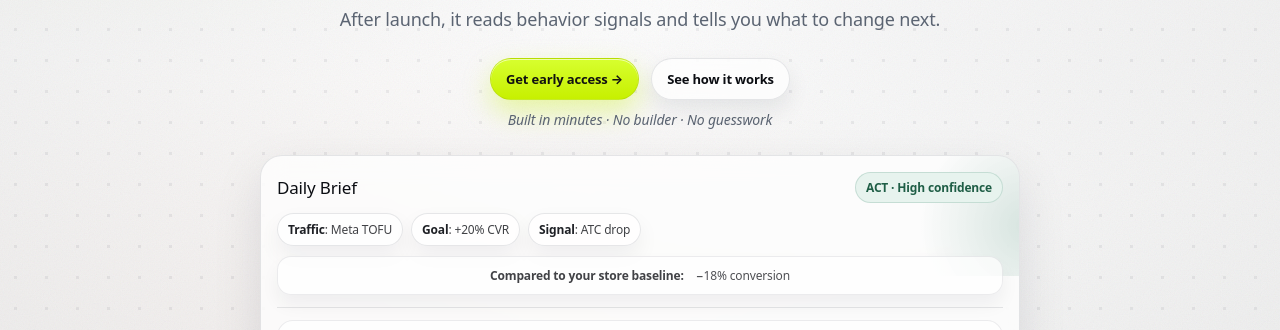
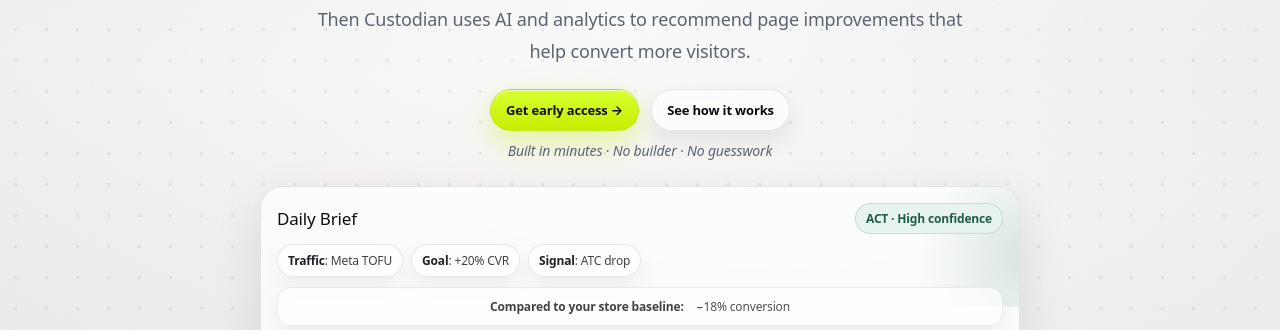
Before and after one commit to AdrienBelhomme/landing-page-custodian, a plain HTML site: page index.html in a window 1280 px wide. Shown: the part 420-750 px from the top of the page. Drawn offline with Linux system fonts and the light colour scheme.

Commit message:
Clarify homepage AI analytics copy

```diff
--- a/index.html
+++ b/index.html
@@ -41,8 +41,8 @@
                 <div class="sub">
                     <p class="subheadertop">From Meta ads to email campaigns, Custodian turns campaign context into
                         dedicated Shopify pages for each audience.</p>
-                    <p class="subheaderbottom">After launch, it reads behavior signals and tells you what to change
-                        next.</p>
+                    <p class="subheaderbottom">Then Custodian uses AI and analytics to recommend page improvements that
+                        help convert more visitors.</p>
                 </div>
 
 
```
